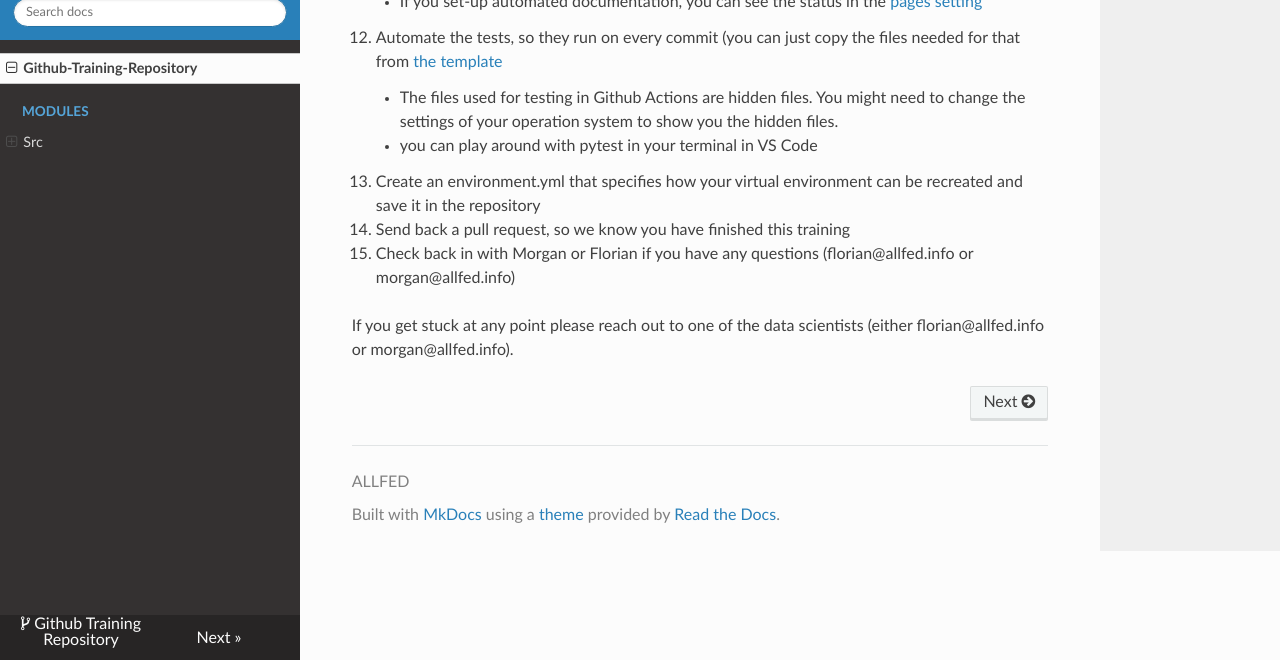
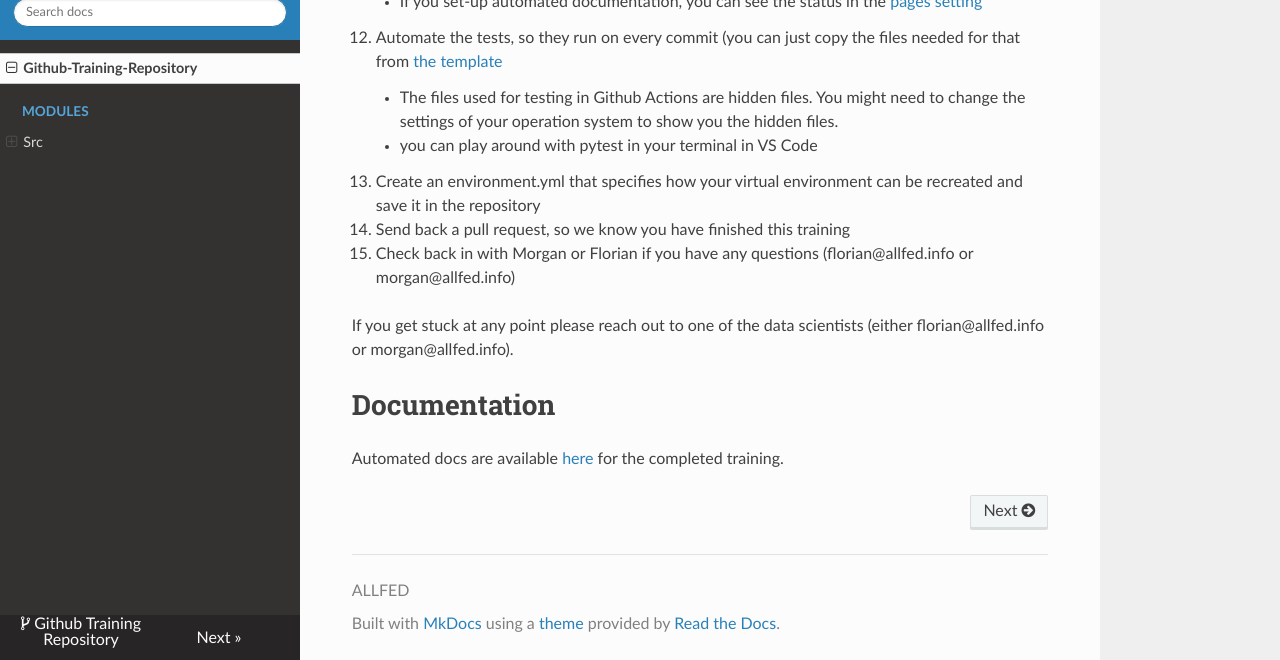
Before and after one commit to mullach/Github-Training-Repository, an MkDocs documentation site: the page built from docs/sources/index.md, in a window 1280 px wide and 900 px high, scrolled down 1060 px, cut to the strip 240-900 px from the top of the window. Built offline with MkDocs 1.6.1, drawn with Linux system fonts in a browser that asks for light colours; nearby versions of some CDN libraries.

Commit message:
Auto-updating the docs

```diff
--- a/docs/sources/index.md
+++ b/docs/sources/index.md
@@ -42,3 +42,6 @@ Please look at all those materials before you start the exercise.
 17. Check back in with Morgan or Florian if you have any questions (florian@allfed.info or morgan@allfed.info)
 
 If you get stuck at any point please reach out to one of the data scientists (either florian@allfed.info or morgan@allfed.info).
+
+# Documentation
+Automated docs are available [here](https://mullach.github.io/Github-Training-Repository/) for the completed training.
```
